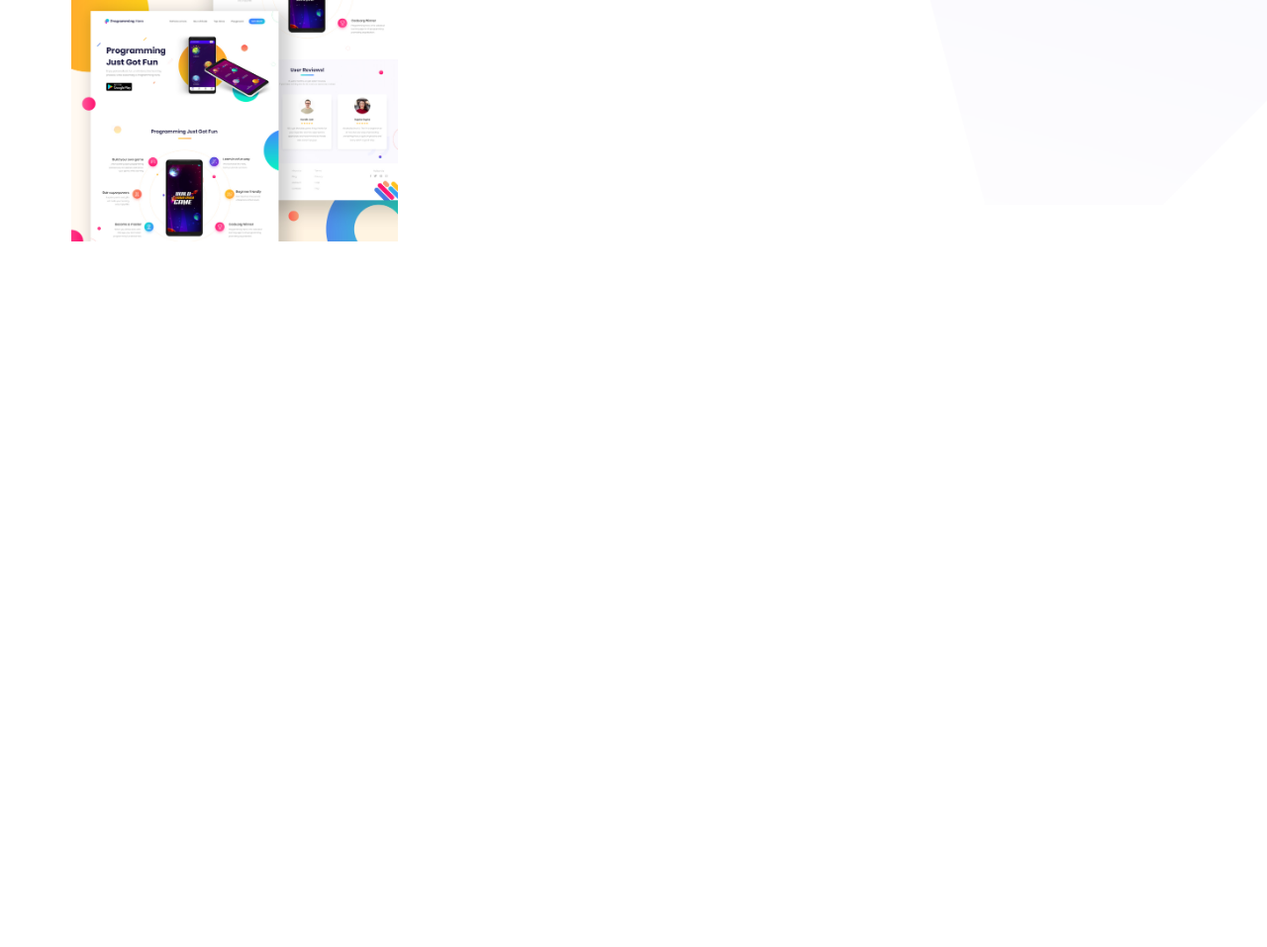
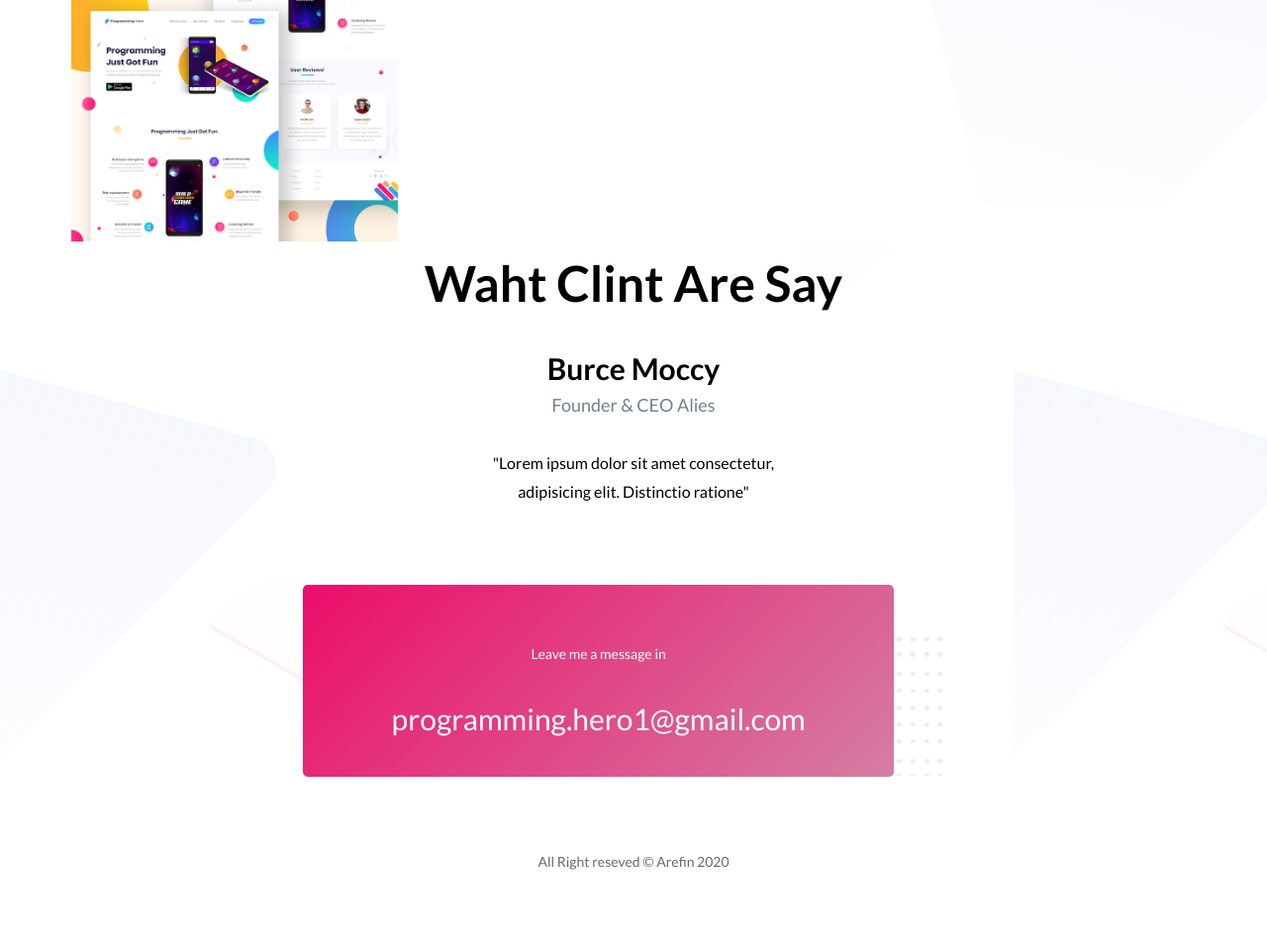
Before and after one commit to Arefin6/personal-website, a plain HTML site: page index.html in a window 1280 px wide. Shown: the part 1893-2850 px from the top of the page at 99% size. Before the commit the page ends 2140 px from the top, so only its background shows below. Drawn offline with Linux system fonts and the light colour scheme.

Commit message:
Done and Dusted

```diff
--- a/index.html
+++ b/index.html
@@ -43,5 +43,22 @@
           <img src="img/work-3.jpg" alt="">
         </div>
      </section>
+     <section class="testimonial">
+       <h1>Waht Clint Are Say</h1>
+       <h2>Burce Moccy</h2>
+        <h3>Founder & CEO Alies </h3>
+        <p>"Lorem ipsum dolor sit amet consectetur,
+           <br>
+          adipisicing elit. Distinctio ratione"
+        </p>
+        <p class="bigbtn"><span class="msg">Leave me a message in
+          </span>
+          <span class="email">programming.hero1@gmail.com</span>
+        </p>
+
+     </section>
+     <footer>
+       <p>All Right reseved &copy; Arefin 2020</p>
+     </footer>
 </body>
 </html>
--- a/style.css
+++ b/style.css
@@ -83,3 +83,60 @@ section{
 .one-third img{
     width: 90%;
 }
+.testimonial{
+    height:535px;
+    background-image: url('img/footer-bg.png');
+    background-size: 80%;
+    text-align: center;
+
+}
+.testimonial h1{
+    font-size: 50px;
+    line-height: 1.5;
+}
+.testimonial h2{
+    font-size: 30px;
+    line-height: 0.5;
+
+}
+.testimonial h3{
+    font-size: 18px;
+    line-height: 0.5;
+    font-weight: 300;
+    color:slategray
+
+}
+.testimonial p{
+    font-size: 16px;
+    margin: 40px 50px;
+    line-height: 1.8;
+
+}
+.bigbtn{
+
+    background-image:linear-gradient(-45deg,rgb(212, 126, 162),rgb(236, 13, 106));
+    color:#fff;
+    padding:2.5% 7%;
+    border-radius: 5px;
+    position:absolute;
+    left:20%;
+    margin-left: 50%;
+
+
+}
+ .msg{
+   display: block;
+   font-size: 14px;
+   margin: 25px;
+
+}
+.email{
+    display: block;
+    font-size: 30px;
+}
+footer{
+    text-align: center;
+    color:dimgrey;
+    font-size: 14px;
+    padding:5% 2%;
+}
```
